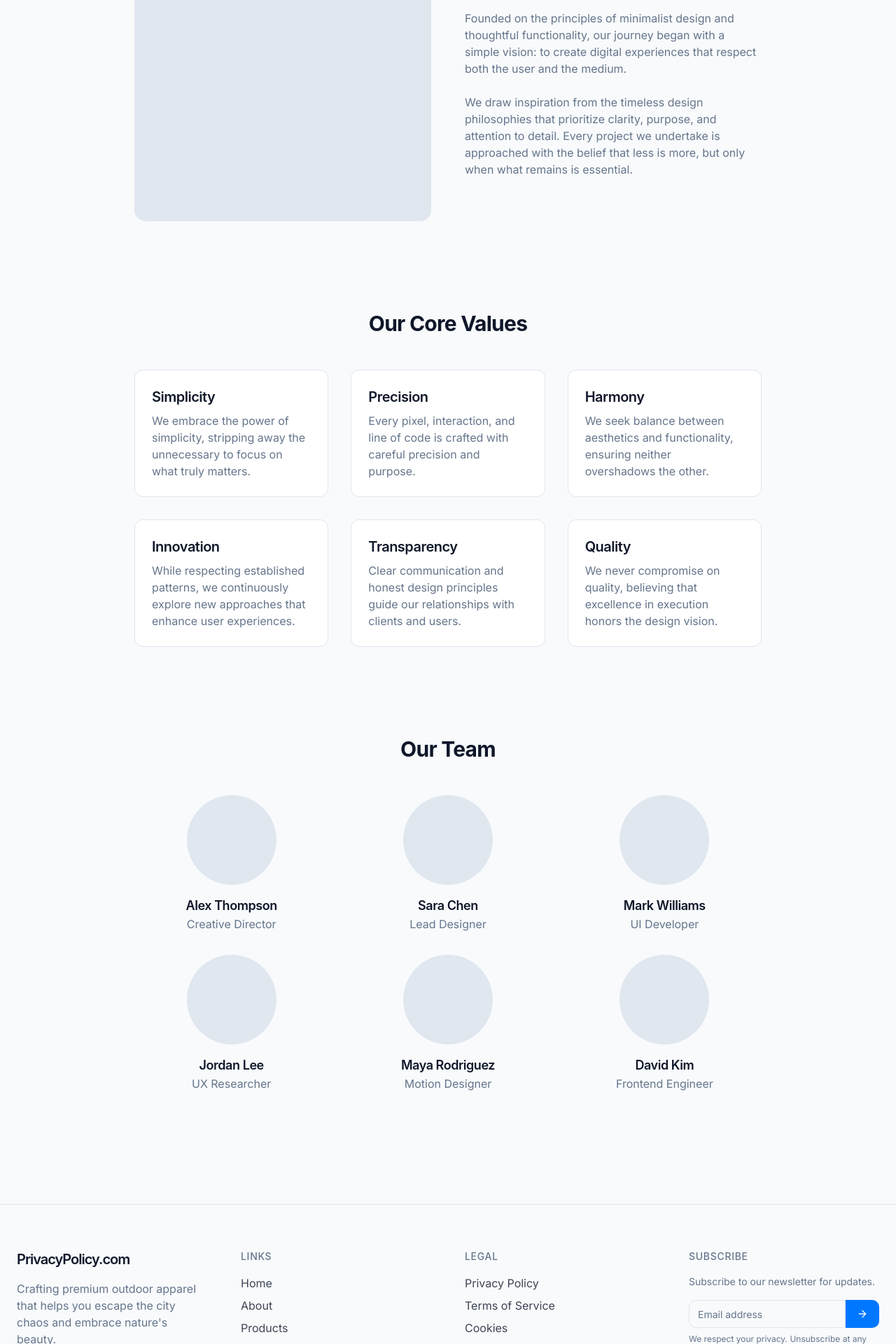
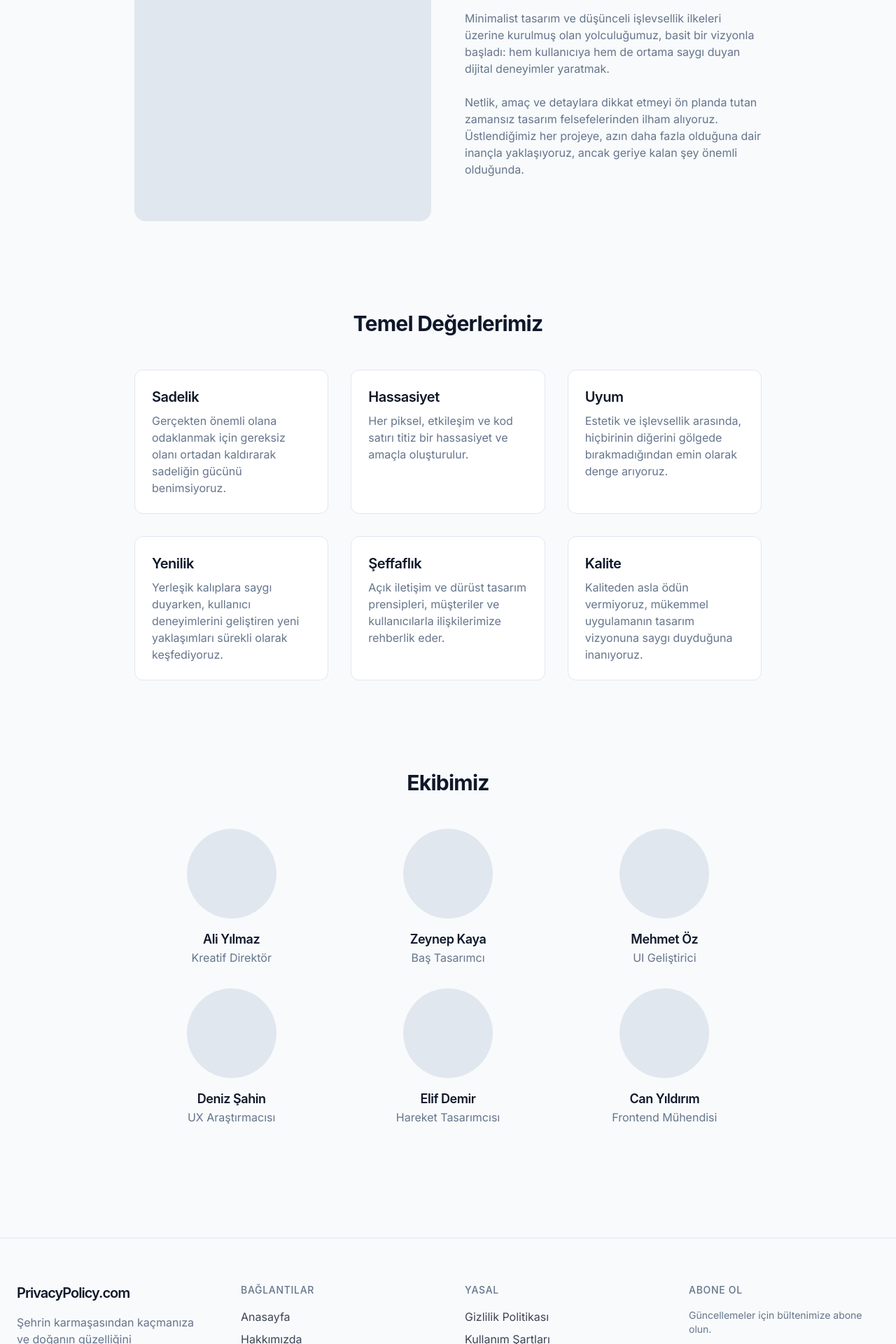
Before and after one commit to Bombastic216/f-629526, a React (Vite) app: page /about in a window 1280 px wide. Shown: the part 540-2460 px from the top of the page at 70% size. Built offline with nearby package versions, Linux system fonts and the light colour scheme.

Commit message:
Design in Turkish language
The prompt requests the AI to design the application in Turkish.

```diff
--- a/src/components/Footer.tsx
+++ b/src/components/Footer.tsx
@@ -1,3 +1,4 @@
+
 import { Link } from "react-router-dom";
 import { Button } from "@/components/ui/button";
 import { Input } from "@/components/ui/input";
@@ -7,7 +8,7 @@ import { toast } from "sonner";
 const Footer = () => {
   const handleNewsletterSubmit = (e: React.FormEvent<HTMLFormElement>) => {
     e.preventDefault();
-    toast.success("Thank you for subscribing to our newsletter!");
+    toast.success("Bültenimize abone olduğunuz için teşekkürler!");
     const form = e.currentTarget;
     form.reset();
   };
@@ -21,7 +22,7 @@ const Footer = () => {
               PrivacyPolicy.com
             </Link>
             <p className="text-muted-foreground max-w-xs">
-              Crafting premium outdoor apparel that helps you escape the city chaos and embrace nature's beauty.
+              Şehrin karmaşasından kaçmanıza ve doğanın güzelliğini kucaklamanıza yardımcı olan premium dış giyim ürünleri tasarlıyoruz.
             </p>
             <div className="flex space-x-3">
               <Button variant="ghost" size="icon" className="rounded-full hover:text-primary">
@@ -45,16 +46,21 @@ const Footer = () => {
 
           <div>
             <h3 className="text-sm font-medium uppercase tracking-wider text-muted-foreground mb-4">
-              Links
+              Bağlantılar
             </h3>
             <ul className="space-y-2">
-              {["Home", "About", "Products", "Contact"].map((item) => (
-                <li key={item}>
+              {[
+                { name: "Anasayfa", path: "/" },
+                { name: "Hakkımızda", path: "/about" },
+                { name: "Ürünler", path: "/products" },
+                { name: "İletişim", path: "/contact" }
+              ].map((item) => (
+                <li key={item.name}>
                   <Link
-                    to={item === "Home" ? "/" : `/${item.toLowerCase()}`}
+                    to={item.path}
                     className="text-foreground/80 hover:text-primary transition-colors"
                   >
-                    {item}
+                    {item.name}
                   </Link>
                 </li>
               ))}
@@ -63,16 +69,20 @@ const Footer = () => {
 
           <div>
             <h3 className="text-sm font-medium uppercase tracking-wider text-muted-foreground mb-4">
-              Legal
+              Yasal
             </h3>
             <ul className="space-y-2">
-              {["Privacy Policy", "Terms of Service", "Cookies"].map((item) => (
-                <li key={item}>
+              {[
+                { name: "Gizlilik Politikası", path: "#" },
+                { name: "Kullanım Şartları", path: "#" },
+                { name: "Çerezler", path: "#" }
+              ].map((item) => (
+                <li key={item.name}>
                   <Link
-                    to="#"
+                    to={item.path}
                     className="text-foreground/80 hover:text-primary transition-colors"
                   >
-                    {item}
+                    {item.name}
                   </Link>
                 </li>
               ))}
@@ -81,33 +91,33 @@ const Footer = () => {
 
           <div>
             <h3 className="text-sm font-medium uppercase tracking-wider text-muted-foreground mb-4">
-              Subscribe
+              Abone Ol
             </h3>
             <p className="text-sm text-muted-foreground mb-4">
-              Subscribe to our newsletter for updates.
+              Güncellemeler için bültenimize abone olun.
             </p>
             <form onSubmit={handleNewsletterSubmit} className="space-y-2">
               <div className="flex">
                 <Input
                   type="email"
-                  placeholder="Email address"
+                  placeholder="E-posta adresiniz"
                   required
                   className="rounded-r-none focus-visible:ring-0 focus-visible:ring-transparent focus-visible:ring-offset-0"
                 />
                 <Button type="submit" className="rounded-l-none">
                   <ArrowRight className="h-4 w-4" />
-                  <span className="sr-only">Subscribe</span>
+                  <span className="sr-only">Abone Ol</span>
                 </Button>
               </div>
               <p className="text-xs text-muted-foreground">
-                We respect your privacy. Unsubscribe at any time.
+                Gizliliğinize saygı duyuyoruz. İstediğiniz zaman abonelikten çıkabilirsiniz.
               </p>
             </form>
           </div>
         </div>
 
         <div className="mt-12 pt-8 border-t text-center text-sm text-muted-foreground">
-          <p>© {new Date().getFullYear()} PrivacyPolicy.com. All rights reserved.</p>
+          <p>© {new Date().getFullYear()} PrivacyPolicy.com. Tüm hakları saklıdır.</p>
         </div>
       </div>
     </footer>
--- a/src/components/Navbar.tsx
+++ b/src/components/Navbar.tsx
@@ -13,10 +13,10 @@ const Navbar = () => {
   const location = useLocation();
 
   const navLinks = [
-    { name: "Home", path: "/" },
-    { name: "About", path: "/about" },
-    { name: "Products", path: "/products" },
-    { name: "Contact", path: "/contact" },
+    { name: "Anasayfa", path: "/" },
+    { name: "Hakkımızda", path: "/about" },
+    { name: "Ürünler", path: "/products" },
+    { name: "İletişim", path: "/contact" },
   ];
 
   useEffect(() => {
@@ -43,7 +43,7 @@ const Navbar = () => {
         <Link
           to="/"
           className="font-display text-xl md:text-2xl font-semibold tracking-tighter hover-float"
-          aria-label="Home"
+          aria-label="Anasayfa"
         >
           PrivacyPolicy.com
         </Link>
@@ -69,7 +69,7 @@ const Navbar = () => {
             size="icon"
             onClick={toggleTheme}
             className="ml-2 rounded-full"
-            aria-label="Toggle theme"
+            aria-label="Tema değiştir"
           >
             {theme === "light" ? (
               <Moon className="h-5 w-5" />
@@ -86,7 +86,7 @@ const Navbar = () => {
             size="icon"
             onClick={toggleTheme}
             className="mr-2 rounded-full"
-            aria-label="Toggle theme"
+            aria-label="Tema değiştir"
           >
             {theme === "light" ? (
               <Moon className="h-5 w-5" />
@@ -98,7 +98,7 @@ const Navbar = () => {
             variant="ghost"
             size="icon"
             onClick={() => setIsMobileMenuOpen(!isMobileMenuOpen)}
-            aria-label="Toggle menu"
+            aria-label="Menüyü aç/kapat"
             className="rounded-full"
           >
             {isMobileMenuOpen ? (
--- a/src/pages/About.tsx
+++ b/src/pages/About.tsx
@@ -28,10 +28,10 @@ const About = () => {
       <section className="container mx-auto px-4 md:px-6 mb-16 md:mb-24">
         <div className="max-w-3xl mx-auto text-center animate-blur-in">
           <h1 className="text-4xl md:text-5xl font-bold tracking-tight mb-6">
-            Our Philosophy
+            Felsefemiz
           </h1>
           <p className="text-xl text-muted-foreground">
-            We believe in creating products that balance form and function, focusing on what truly matters.
+            Form ve işlevi dengeleyen, gerçekten önemli olana odaklanan ürünler yaratmaya inanıyoruz.
           </p>
         </div>
       </section>
@@ -44,16 +44,15 @@ const About = () => {
               <div className="rounded-2xl bg-muted aspect-square"></div>
             </div>
             <div className="space-y-6 animate-on-scroll opacity-0 translate-y-10">
-              <h2 className="text-3xl font-bold">Our Story</h2>
+              <h2 className="text-3xl font-bold">Hikayemiz</h2>
               <p className="text-muted-foreground">
-                Founded on the principles of minimalist design and thoughtful functionality,
-                our journey began with a simple vision: to create digital experiences
-                that respect both the user and the medium.
+                Minimalist tasarım ve düşünceli işlevsellik ilkeleri üzerine kurulmuş olan yolculuğumuz,
+                basit bir vizyonla başladı: hem kullanıcıya hem de ortama saygı duyan dijital deneyimler yaratmak.
               </p>
               <p className="text-muted-foreground">
-                We draw inspiration from the timeless design philosophies that prioritize
-                clarity, purpose, and attention to detail. Every project we undertake is
-                approached with the belief that less is more, but only when what remains is essential.
+                Netlik, amaç ve detaylara dikkat etmeyi ön planda tutan zamansız tasarım felsefelerinden
+                ilham alıyoruz. Üstlendiğimiz her projeye, azın daha fazla olduğuna dair inançla yaklaşıyoruz,
+                ancak geriye kalan şey önemli olduğunda.
               </p>
             </div>
           </div>
@@ -64,33 +63,33 @@ const About = () => {
       <section className="container mx-auto px-4 md:px-6 py-12 md:py-16">
         <div className="max-w-4xl mx-auto">
           <h2 className="text-3xl font-bold mb-12 text-center animate-on-scroll opacity-0 translate-y-10">
-            Our Core Values
+            Temel Değerlerimiz
           </h2>
           <div className="grid md:grid-cols-3 gap-8">
             {[
               {
-                title: "Simplicity",
-                description: "We embrace the power of simplicity, stripping away the unnecessary to focus on what truly matters."
+                title: "Sadelik",
+                description: "Gerçekten önemli olana odaklanmak için gereksiz olanı ortadan kaldırarak sadeliğin gücünü benimsiyoruz."
               },
               {
-                title: "Precision",
-                description: "Every pixel, interaction, and line of code is crafted with careful precision and purpose."
+                title: "Hassasiyet",
+                description: "Her piksel, etkileşim ve kod satırı titiz bir hassasiyet ve amaçla oluşturulur."
               },
               {
-                title: "Harmony",
-                description: "We seek balance between aesthetics and functionality, ensuring neither overshadows the other."
+                title: "Uyum",
+                description: "Estetik ve işlevsellik arasında, hiçbirinin diğerini gölgede bırakmadığından emin olarak denge arıyoruz."
               },
               {
-                title: "Innovation",
-                description: "While respecting established patterns, we continuously explore new approaches that enhance user experiences."
+                title: "Yenilik",
+                description: "Yerleşik kalıplara saygı duyarken, kullanıcı deneyimlerini geliştiren yeni yaklaşımları sürekli olarak keşfediyoruz."
               },
               {
-                title: "Transparency",
-                description: "Clear communication and honest design principles guide our relationships with clients and users."
+                title: "Şeffaflık",
+                description: "Açık iletişim ve dürüst tasarım prensipleri, müşteriler ve kullanıcılarla ilişkilerimize rehberlik eder."
               },
               {
-                title: "Quality",
-                description: "We never compromise on quality, believing that excellence in execution honors the design vision."
+                title: "Kalite",
+                description: "Kaliteden asla ödün vermiyoruz, mükemmel uygulamanın tasarım vizyonuna saygı duyduğuna inanıyoruz."
               }
             ].map((value, index) => (
               <div
@@ -110,16 +109,16 @@ const About = () => {
       <section className="container mx-auto px-4 md:px-6 py-12 md:py-16">
         <div className="max-w-4xl mx-auto">
           <h2 className="text-3xl font-bold mb-12 text-center animate-on-scroll opacity-0 translate-y-10">
-            Our Team
+            Ekibimiz
           </h2>
           <div className="grid md:grid-cols-3 gap-8">
             {[
-              { name: "Alex Thompson", role: "Creative Director" },
-              { name: "Sara Chen", role: "Lead Designer" },
-              { name: "Mark Williams", role: "UI Developer" },
-              { name: "Jordan Lee", role: "UX Researcher" },
-              { name: "Maya Rodriguez", role: "Motion Designer" },
-              { name: "David Kim", role: "Frontend Engineer" }
+              { name: "Ali Yılmaz", role: "Kreatif Direktör" },
+              { name: "Zeynep Kaya", role: "Baş Tasarımcı" },
+              { name: "Mehmet Öz", role: "UI Geliştirici" },
+              { name: "Deniz Şahin", role: "UX Araştırmacısı" },
+              { name: "Elif Demir", role: "Hareket Tasarımcısı" },
+              { name: "Can Yıldırım", role: "Frontend Mühendisi" }
             ].map((member, index) => (
               <div
                 key={index}
```
Also changed, not shown: src/pages/Contact.tsx (+25 -25 lines), src/pages/Index.tsx (+25 -25 lines), src/pages/NotFound.tsx (+4 -4 lines), src/pages/Products.tsx (+89 -64 lines).
